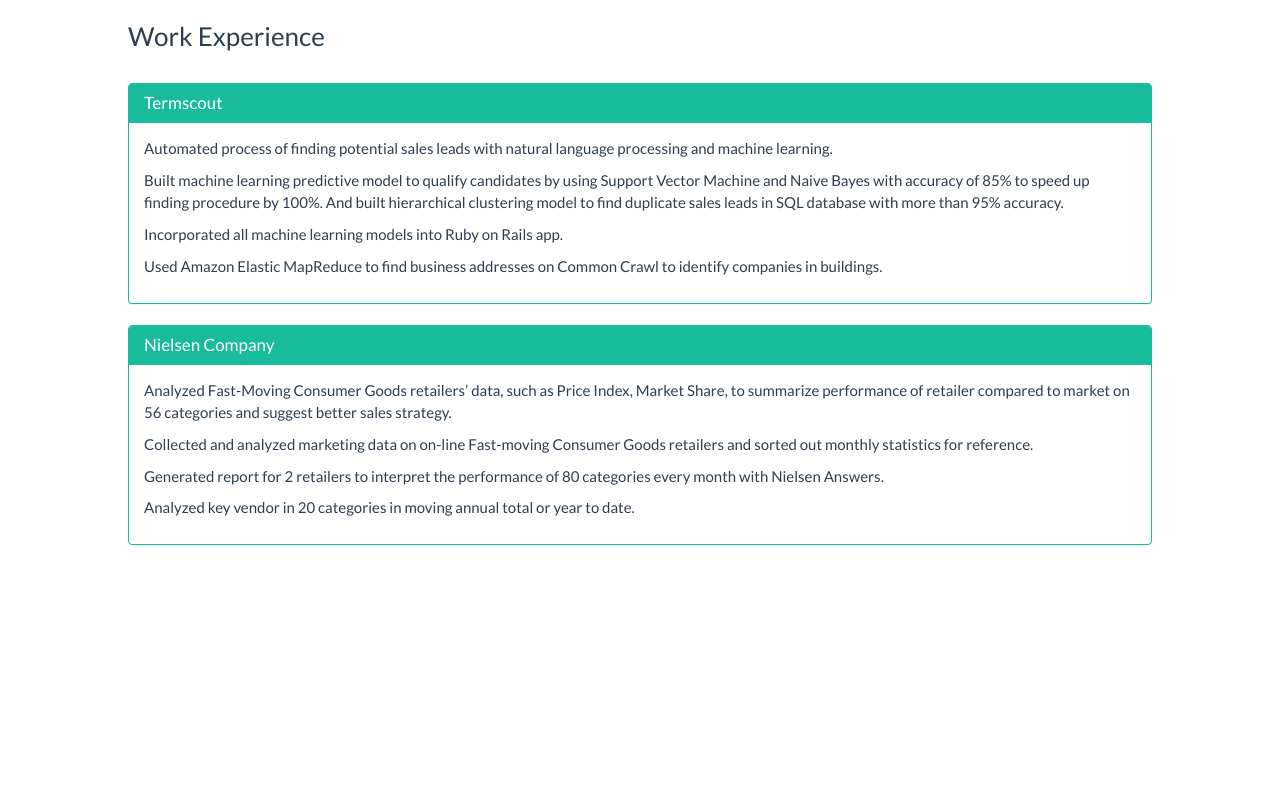
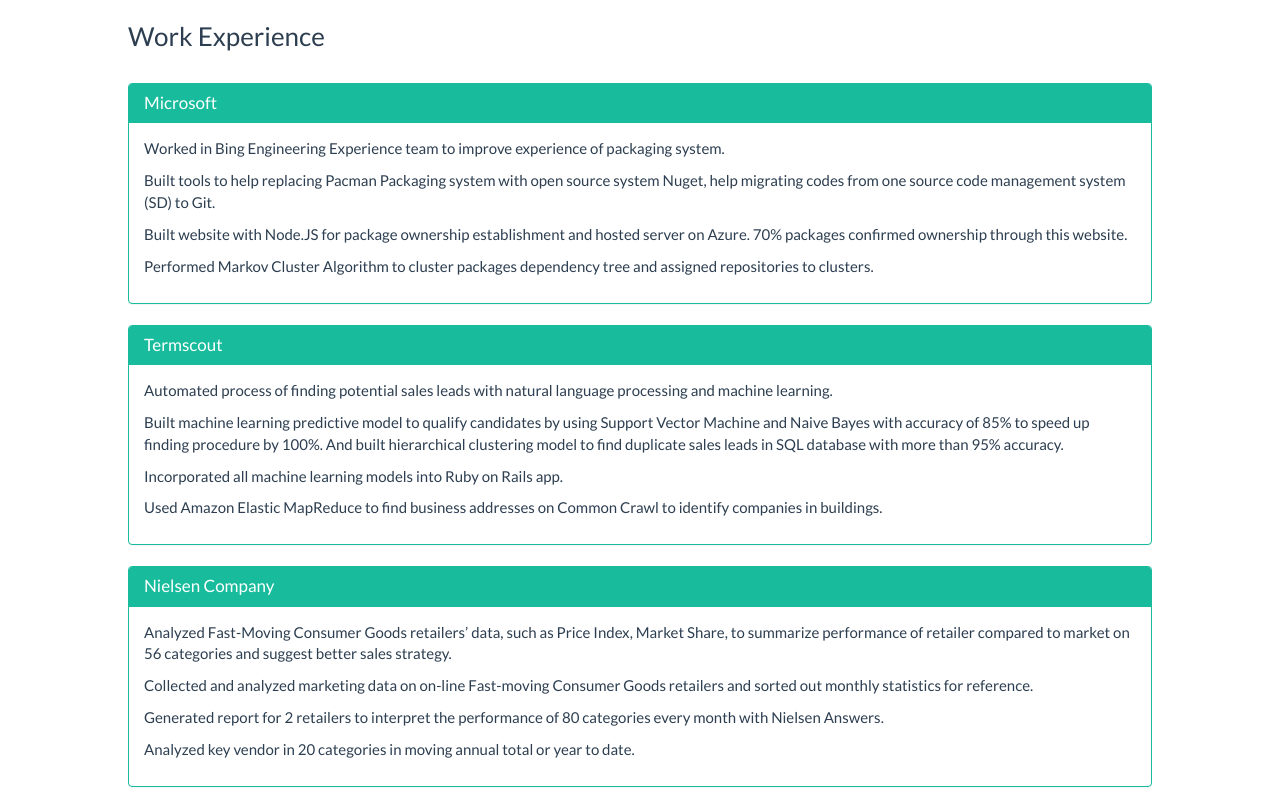
Before and after one commit to tobytoyuito/tobytoyuito.github.io, a plain HTML site: page work.html in a window 1280 px wide. Shown: the part 63-871 px from the top of the page. Before the commit the page ends 800 px from the top, so only its background shows below. Drawn offline with nearby package versions, Linux system fonts and the light colour scheme.

Commit message:
update work exp

```diff
--- a/work.html
+++ b/work.html
@@ -73,6 +73,18 @@
 <br>
 <div class="panel panel-success">
   <div class="panel-heading">
+    <h3 class="panel-title">Microsoft</h3>
+  </div>
+  <div class="panel-body">
+    <p>Worked in Bing Engineering Experience team to improve experience of packaging system.</p>
+    <p>Built tools to help replacing Pacman Packaging system with open source system Nuget, help migrating codes from one source code management system (SD) to Git.</p>
+    <p>Built website with Node.JS for package ownership establishment and hosted server on Azure. 70% packages confirmed ownership through this website.</p>
+    <p>Performed Markov Cluster Algorithm to cluster packages dependency tree and assigned repositories to clusters.</p>
+  </div>
+</div>
+
+<div class="panel panel-success">
+  <div class="panel-heading">
     <h3 class="panel-title">Termscout</h3>
   </div>
   <div class="panel-body">
```
